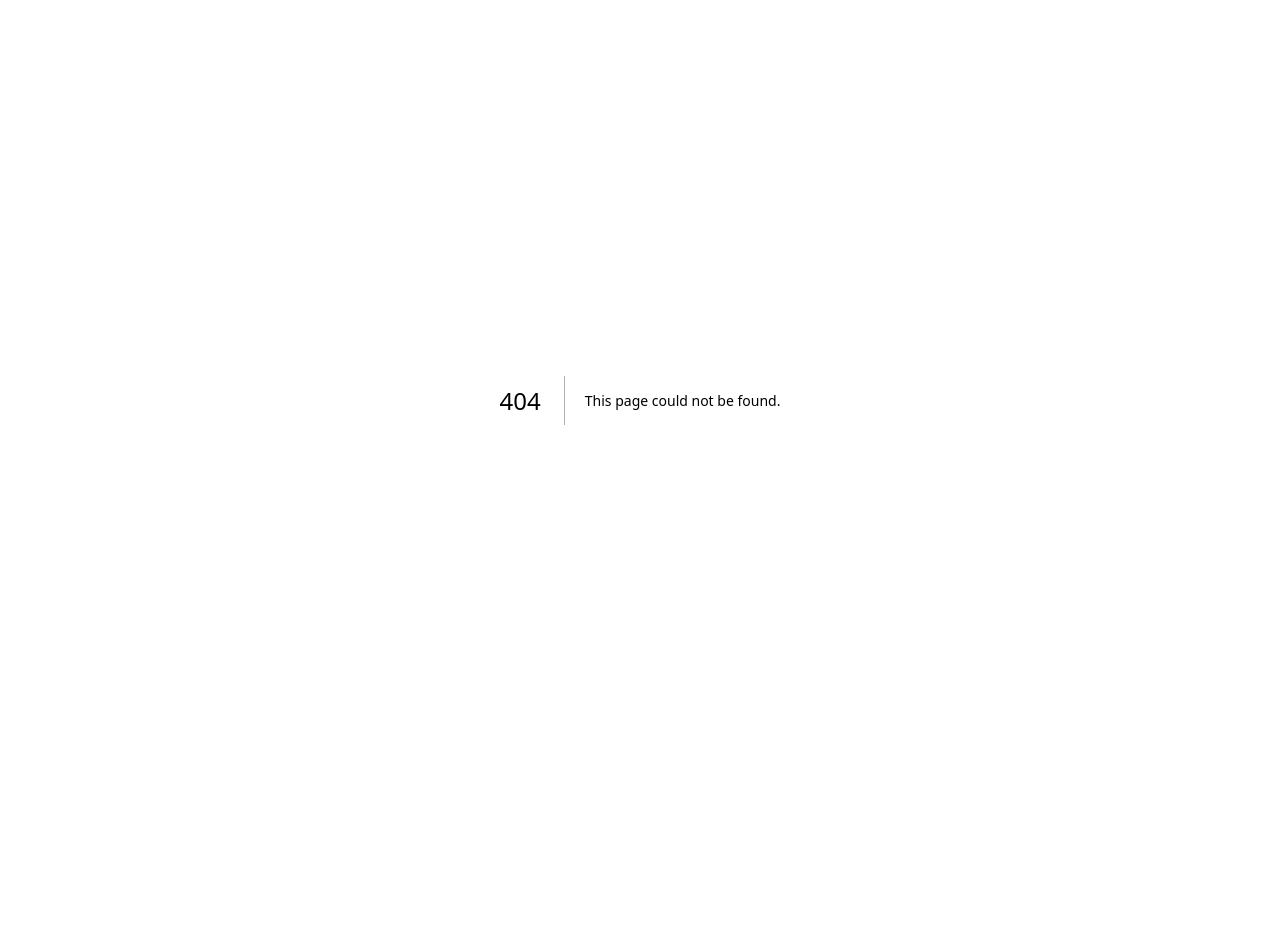
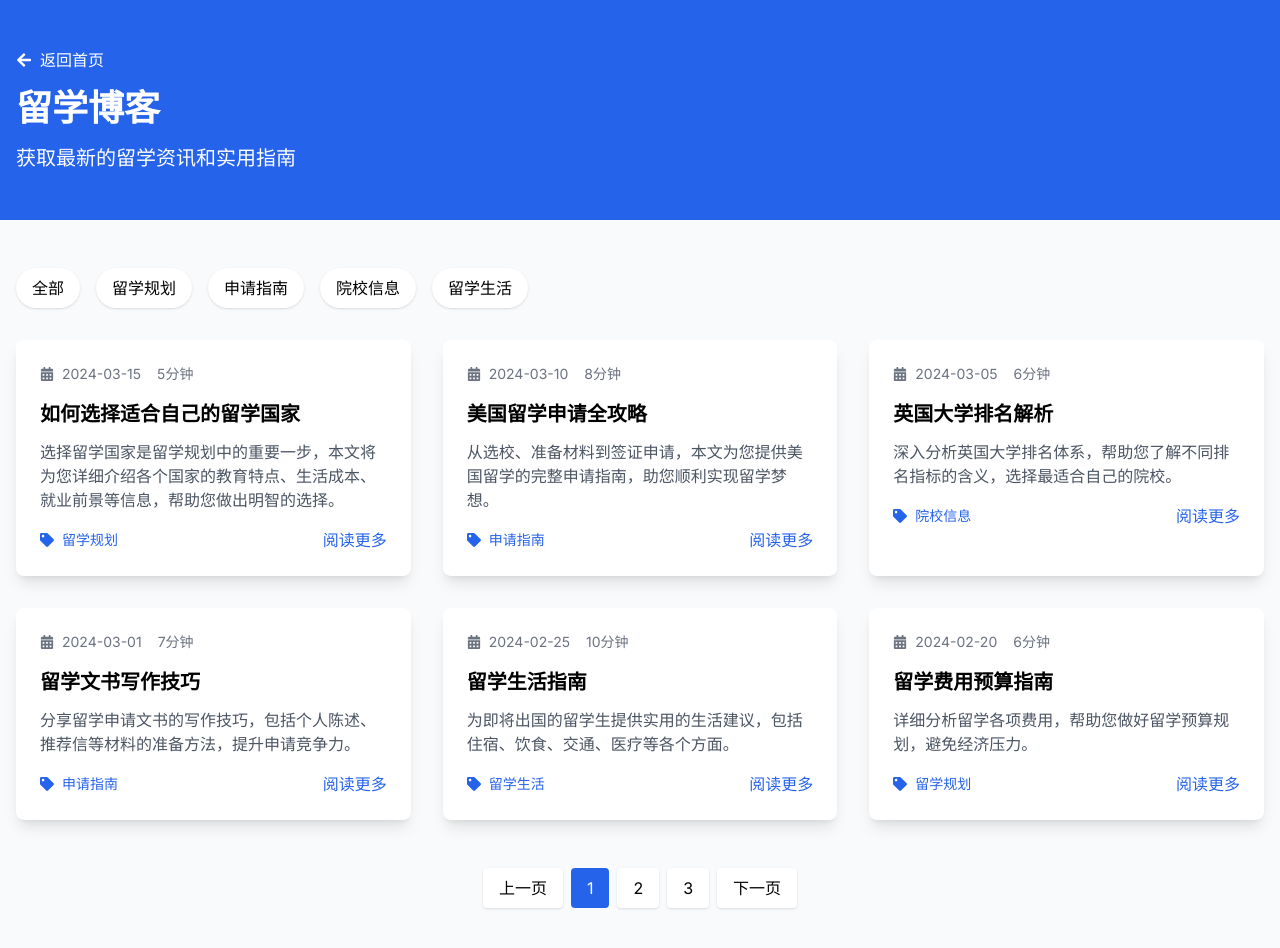
Before and after one commit to caimi124/xueli3, a Next.js app: page /blog in a window 1280 px wide. Before the commit this address had no page. Shown: the top 948 px of the page. Before the commit the page ends 800 px from the top, so only its background shows below. Built offline with nearby package versions, Linux system fonts and the light colour scheme.

Commit message:
feat: add blog page with articles and categories

```diff
--- /dev/null
+++ b/app/blog/page.tsx
@@ -0,0 +1,143 @@
+import React from 'react';
+import Link from 'next/link';
+import { FaArrowLeft, FaCalendarAlt, FaTag } from 'react-icons/fa';
+
+export default function Blog() {
+  const posts = [
+    {
+      id: 1,
+      title: '如何选择适合自己的留学国家',
+      excerpt: '选择留学国家是留学规划中的重要一步，本文将为您详细介绍各个国家的教育特点、生活成本、就业前景等信息，帮助您做出明智的选择。',
+      date: '2024-03-15',
+      category: '留学规划',
+      readTime: '5分钟'
+    },
+    {
+      id: 2,
+      title: '美国留学申请全攻略',
+      excerpt: '从选校、准备材料到签证申请，本文为您提供美国留学的完整申请指南，助您顺利实现留学梦想。',
+      date: '2024-03-10',
+      category: '申请指南',
+      readTime: '8分钟'
+    },
+    {
+      id: 3,
+      title: '英国大学排名解析',
+      excerpt: '深入分析英国大学排名体系，帮助您了解不同排名指标的含义，选择最适合自己的院校。',
+      date: '2024-03-05',
+      category: '院校信息',
+      readTime: '6分钟'
+    },
+    {
+      id: 4,
+      title: '留学文书写作技巧',
+      excerpt: '分享留学申请文书的写作技巧，包括个人陈述、推荐信等材料的准备方法，提升申请竞争力。',
+      date: '2024-03-01',
+      category: '申请指南',
+      readTime: '7分钟'
+    },
+    {
+      id: 5,
+      title: '留学生活指南',
+      excerpt: '为即将出国的留学生提供实用的生活建议，包括住宿、饮食、交通、医疗等各个方面。',
+      date: '2024-02-25',
+      category: '留学生活',
+      readTime: '10分钟'
+    },
+    {
+      id: 6,
+      title: '留学费用预算指南',
+      excerpt: '详细分析留学各项费用，帮助您做好留学预算规划，避免经济压力。',
+      date: '2024-02-20',
+      category: '留学规划',
+      readTime: '6分钟'
+    }
+  ];
+
+  const categories = ['全部', '留学规划', '申请指南', '院校信息', '留学生活'];
+
+  return (
+    <div className="min-h-screen bg-gray-50">
+      {/* Header */}
+      <div className="bg-blue-600 text-white py-12">
+        <div className="container mx-auto px-4">
+          <Link href="/" className="inline-flex items-center text-white mb-4 hover:text-gray-200">
+            <FaArrowLeft className="mr-2" />
+            返回首页
+          </Link>
+          <h1 className="text-4xl font-bold mb-4">留学博客</h1>
+          <p className="text-xl">获取最新的留学资讯和实用指南</p>
+        </div>
+      </div>
+
+      {/* Main Content */}
+      <div className="container mx-auto px-4 py-12">
+        {/* Categories */}
+        <div className="mb-8">
+          <div className="flex flex-wrap gap-4">
+            {categories.map((category) => (
+              <button
+                key={category}
+                className="px-4 py-2 rounded-full bg-white shadow hover:bg-blue-50 transition-colors"
+              >
+                {category}
+              </button>
+            ))}
+          </div>
+        </div>
+
+        {/* Blog Posts Grid */}
+        <div className="grid grid-cols-1 md:grid-cols-2 lg:grid-cols-3 gap-8">
+          {posts.map((post) => (
+            <article key={post.id} className="bg-white rounded-lg shadow-lg overflow-hidden">
+              <div className="p-6">
+                <div className="flex items-center gap-4 mb-4">
+                  <span className="text-sm text-gray-500 flex items-center">
+                    <FaCalendarAlt className="mr-2" />
+                    {post.date}
+                  </span>
+                  <span className="text-sm text-gray-500">{post.readTime}</span>
+                </div>
+                <h2 className="text-xl font-bold mb-3">{post.title}</h2>
+                <p className="text-gray-600 mb-4">{post.excerpt}</p>
+                <div className="flex items-center justify-between">
+                  <span className="inline-flex items-center text-sm text-blue-600">
+                    <FaTag className="mr-2" />
+                    {post.category}
+                  </span>
+                  <Link
+                    href={`/blog/${post.id}`}
+                    className="text-blue-600 hover:text-blue-800 font-medium"
+                  >
+                    阅读更多
+                  </Link>
+                </div>
+              </div>
+            </article>
+          ))}
+        </div>
+
+        {/* Pagination */}
+        <div className="mt-12 flex justify-center">
+          <nav className="flex items-center gap-2">
+            <button className="px-4 py-2 rounded bg-white shadow hover:bg-blue-50">
+              上一页
+            </button>
+            <button className="px-4 py-2 rounded bg-blue-600 text-white">
+              1
+            </button>
+            <button className="px-4 py-2 rounded bg-white shadow hover:bg-blue-50">
+              2
+            </button>
+            <button className="px-4 py-2 rounded bg-white shadow hover:bg-blue-50">
+              3
+            </button>
+            <button className="px-4 py-2 rounded bg-white shadow hover:bg-blue-50">
+              下一页
+            </button>
+          </nav>
+        </div>
+      </div>
+    </div>
+  );
+}
```
